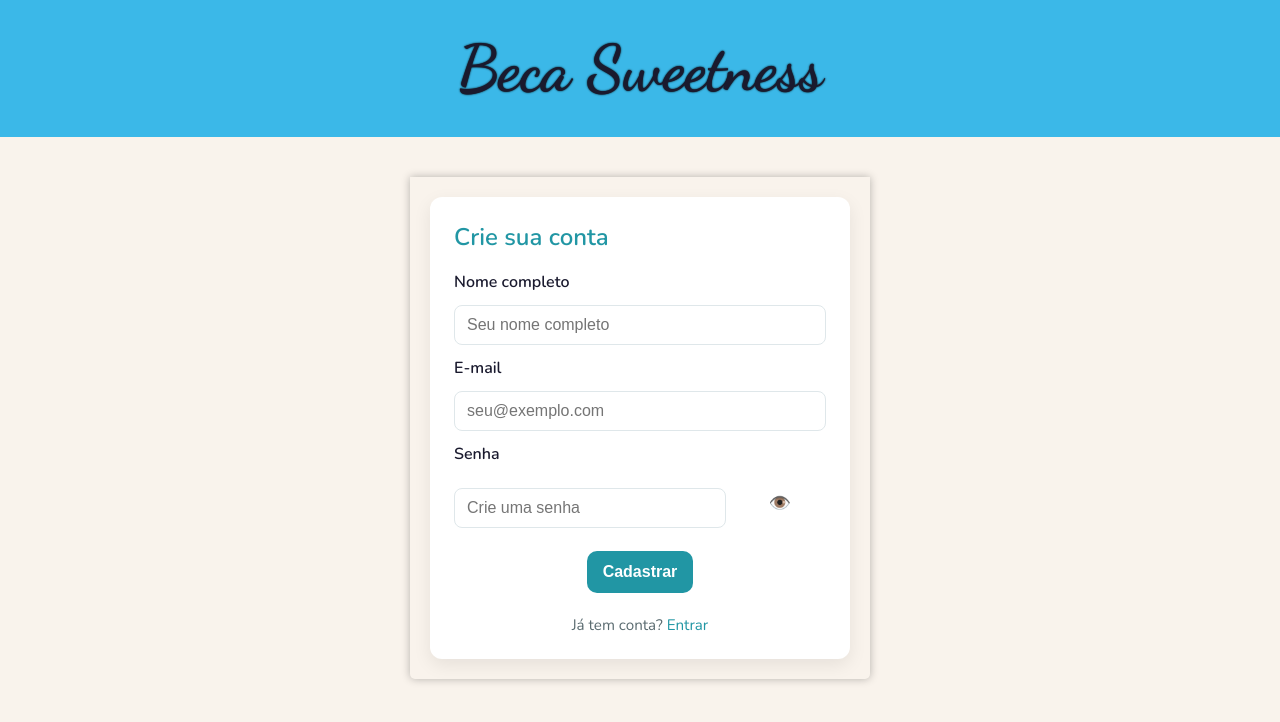
After one commit to RAFAHERTER/projeto-beca-sweetness, a PHP site: the page made by páginas/cadastro.html in a window 1280 px wide. The commit adds this page. Shown: the top 722 px of the page. Run offline with PHP 8.4, Linux system fonts and the light colour scheme.

Commit message:
Página de Cadastro e Login adicionado

```diff
--- a/Estilos/style.css
+++ b/Estilos/style.css
@@ -81,9 +81,9 @@ nav > a{
     transition-duration: 0.3s;
     color: var(--azul-noite);
     text-decoration: none;
-    margin: 10px;
+    margin: 10px 10px 20px 10px;
     font-weight: bold;
-    padding: 5px;
+    padding: 10px;
     border-radius: 5px;
 }
 
@@ -347,3 +347,84 @@ footer{
 footer > p{
     padding: 3px;
 }
+
+/* Estilos para páginas de autenticação (login / cadastro) */
+.auth-container{
+    max-width: 420px;
+    margin: 40px auto;
+    padding: 20px;
+}
+
+.auth-form{
+    background: white;
+    padding: 24px;
+    border-radius: 12px;
+    box-shadow: 0 6px 18px rgba(0,0,0,0.08);
+    display: flex;
+    flex-direction: column;
+    gap: 12px;
+}
+
+.auth-form h2{
+    margin-bottom: 6px;
+    color: var(--azul-confeiteiro);
+}
+
+.auth-form label{
+    font-weight: 600;
+    color: var(--azul-noite);
+}
+
+.auth-form input{
+    padding: 10px 12px;
+    border: 1px solid #dfe7ea;
+    border-radius: 8px;
+    font-size: 1em;
+}
+
+.senha-wrapper{
+    position: relative;
+    display: flex;
+    align-items: center;
+}
+
+.senha-wrapper input{
+    flex: 1;
+}
+
+.eye{
+    background: transparent;
+    border: none;
+    cursor: pointer;
+    font-size: 18px;
+    margin-left: 8px;
+}
+
+.primary{
+    background: var(--azul-confeiteiro);
+    color: white;
+    padding: 12px 16px;
+    border-radius: 10px;
+    border: none;
+    font-weight: 700;
+    cursor: pointer;
+}
+
+.primary a:hover, .muted a:hover{
+    text-decoration: underline;
+}
+
+.muted{
+    text-align: center;
+    color: #5a6b70;
+    font-size: 0.95em;
+}
+
+.muted a{
+    color: var(--azul-confeiteiro);
+    text-decoration: none;
+}
+
+@media (max-width: 480px){
+    .auth-container{ margin: 20px }
+}
--- a/index.html
+++ b/index.html
@@ -25,6 +25,9 @@
     <a href="#docinhos">Docinhos</a>
     <a href="#bolos">Bolos</a>
     <a href="#contato">Contato</a>
+    <span></span>
+    <a href="páginas/login.html">Login</a>
+    <a href="páginas/cadastro.html">Cadastro</a>
 
 </nav>
 
--- /dev/null
+++ b/páginas/cadastro.html
@@ -0,0 +1,45 @@
+<!DOCTYPE html>
+<html lang="pt-br">
+<head>
+    <meta charset="UTF-8">
+    <meta name="viewport" content="width=device-width, initial-scale=1.0">
+    <title>Cadastro - Beca Sweetness</title>
+
+    <link rel="stylesheet" href="../Estilos/style.css">
+
+    <link rel="shortcut icon" href="../Imagens/logo-beca-sweetness.ico" type="image/x-icon">
+
+    <link href="https://fonts.googleapis.com/css2?family=Dancing+Script:wght@700&family=Cormorant+Garamond:wght@500;600&family=Nunito:wght@400;600&display=swap" rel="stylesheet">
+
+</head>
+<body>
+
+    <header>
+        <h1>Beca Sweetness</h1>
+    </header>
+
+    <main class="auth-container">
+        <form id="cadastro-form" class="auth-form" onsubmit="handleCadastro(event)">
+            <h2>Crie sua conta</h2>
+
+            <label for="nome">Nome completo</label>
+            <input type="text" id="nome" name="nome" required placeholder="Seu nome completo">
+
+            <label for="email">E-mail</label>
+            <input type="email" id="email" name="email" required placeholder="seu@exemplo.com">
+
+            <label for="senha">Senha</label>
+            <div class="senha-wrapper">
+                <input type="password" id="senha" name="senha" required placeholder="Crie uma senha">
+                <button type="button" class="eye" onclick="togglePassword('senha', this)" aria-label="Mostrar senha">👁️</button>
+            </div>
+
+            <button type="submit" class="primary">Cadastrar</button>
+
+            <p class="muted">Já tem conta? <a href="login.html">Entrar</a></p>
+        </form>
+    </main>
+
+    <script src="../script/script.js"></script>
+</body>
+</html>
--- a/script/script.js
+++ b/script/script.js
@@ -42,3 +42,29 @@ function filtrar(){
         return;
     }
 }
+
+// Toggle visibilidade da senha: recebe o id do campo e o botão (opcional)
+function togglePassword(fieldId, btn){
+    const input = document.getElementById(fieldId);
+    if(!input) return;
+    if(input.type === 'password'){
+        input.type = 'text';
+        if(btn) btn.textContent = '🙈';
+    } else {
+        input.type = 'password';
+        if(btn) btn.textContent = '👁️';
+    }
+}
+
+function handleCadastro(e){
+    e.preventDefault();
+    const nome = document.getElementById('nome')?.value || '';
+    const email = document.getElementById('email')?.value || '';
+    alert('Cadastro simulado para: ' + nome + '\nE-mail: ' + email);
+}
+
+function handleLogin(e){
+    e.preventDefault();
+    const email = document.getElementById('login-email')?.value || '';
+    alert('Login simulado para: ' + email);
+}
```
Also changed, not shown: páginas/login.html (added, +42 -0 lines), Imagens-melhor/Bolodobaum.png (renamed from Imagens/Captura de tela 2026-05-11 151214.png), Imagens/Bolodobaum.png (added).
